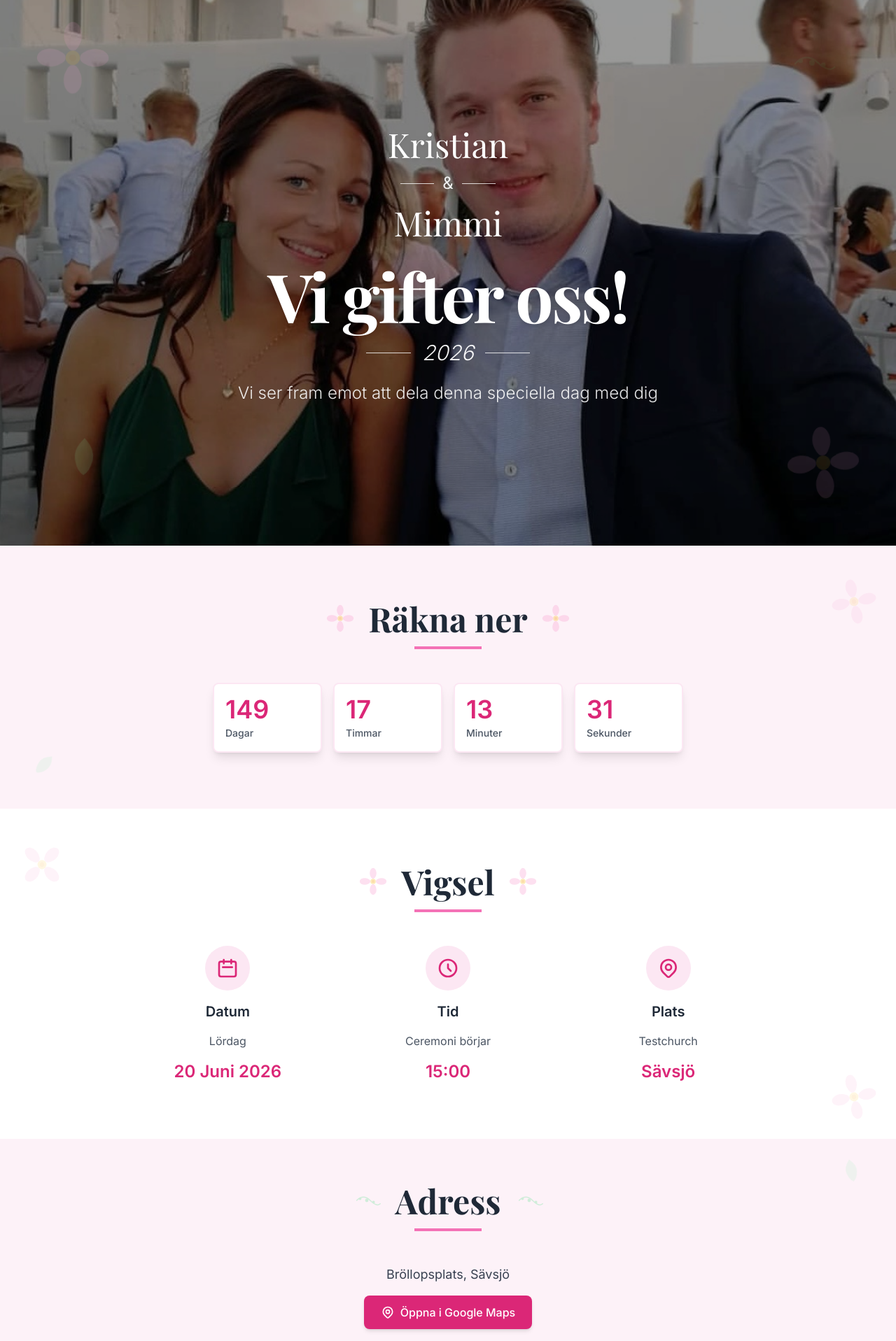
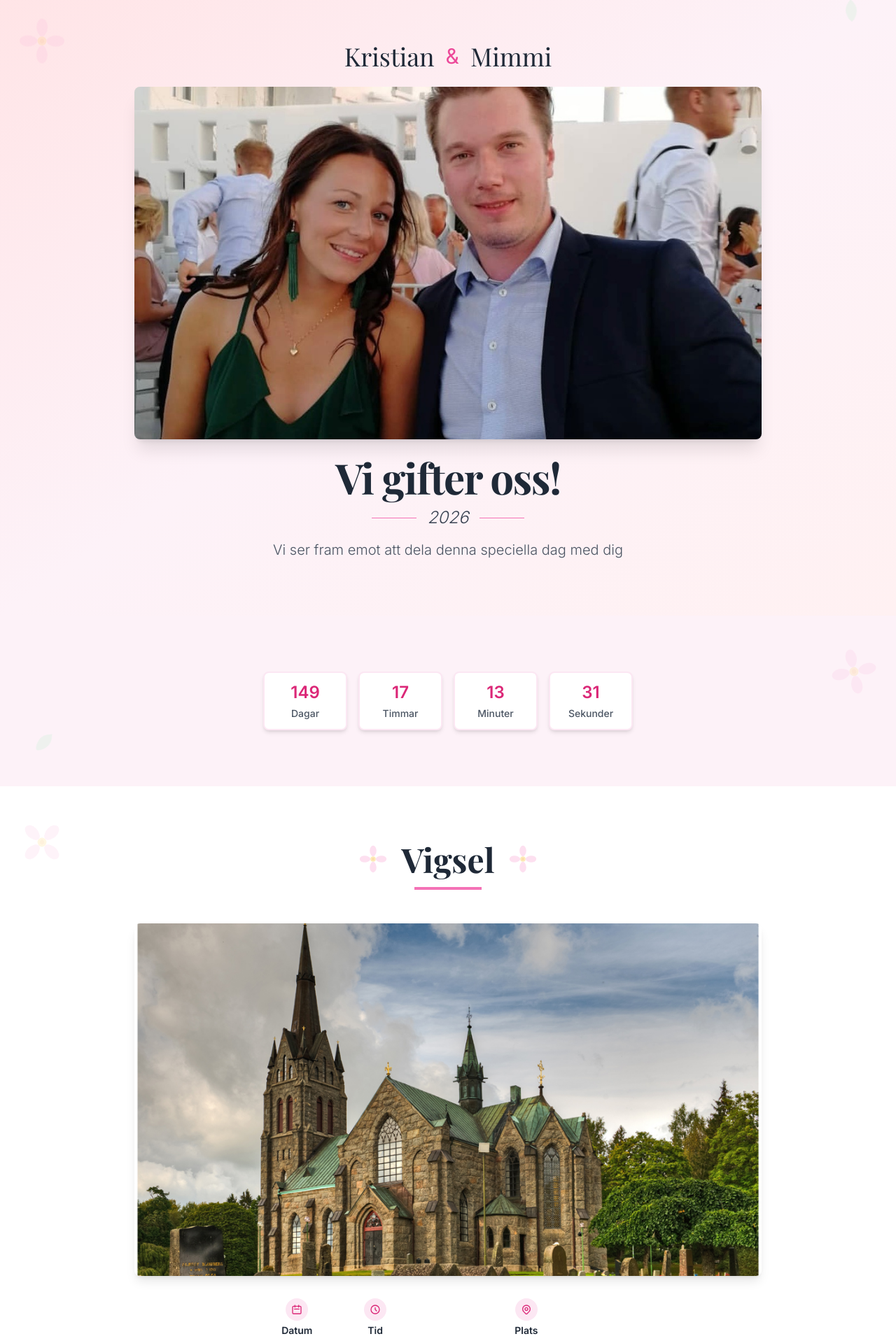
Before and after one commit to olma19/wedding2026, a Next.js app: page / in a window 1280 px wide. Shown: the part 20-1937 px from the top of the page at 70% size. Built offline with nearby package versions, Linux system fonts and the light colour scheme.

Commit message:
add ceremoni

```diff
--- a/components/CountdownTimer.tsx
+++ b/components/CountdownTimer.tsx
@@ -60,16 +60,16 @@ export default function CountdownTimer() {
   ]
 
   return (
-    <div className="grid grid-cols-2 md:grid-cols-4 gap-4 max-w-2xl mx-auto">
+    <div className="flex items-center justify-center gap-3 md:gap-4 max-w-2xl mx-auto">
         {timeUnits.map((unit, index) => (
           <div
             key={unit.label}
-            className="bg-white rounded-lg shadow-lg p-4 border-2 border-pink-100 transform hover:scale-105 transition-transform duration-300"
+            className="bg-white rounded-lg shadow-md p-2 md:p-3 border-2 border-pink-100 flex-1 max-w-[120px] transform hover:scale-105 transition-transform duration-300"
           >
-            <div className="text-3xl md:text-4xl font-bold text-pink-600 mb-1">
+            <div className="text-xl md:text-2xl font-bold text-pink-600 mb-1 text-center">
               {String(unit.value).padStart(2, '0')}
             </div>
-            <div className="text-sm text-gray-600 font-medium">{unit.label}</div>
+            <div className="text-xs md:text-sm text-gray-600 font-medium text-center">{unit.label}</div>
           </div>
         ))}
     </div>
--- a/components/DetailCard.tsx
+++ b/components/DetailCard.tsx
@@ -9,13 +9,13 @@ interface DetailCardProps {
 
 export default function DetailCard({ icon, title, subtitle, mainText }: DetailCardProps) {
   return (
-    <div className="space-y-4 group">
-      <div className="w-16 h-16 bg-pink-100 rounded-full flex items-center justify-center mx-auto transition-all duration-300 group-hover:bg-pink-200 group-hover:scale-110 group-hover:rotate-6">
+    <div className="space-y-1 group">
+      <div className="w-8 h-8 bg-pink-100 rounded-full flex items-center justify-center mx-auto transition-all duration-300 group-hover:bg-pink-200 group-hover:scale-110 group-hover:rotate-6">
         {icon}
       </div>
-      <h3 className="text-xl font-semibold text-gray-800 transition-colors duration-300 group-hover:text-pink-600">{title}</h3>
-      {subtitle && <p className="text-gray-600">{subtitle}</p>}
-      <p className="text-2xl font-bold text-pink-600 transition-all duration-300 group-hover:scale-110">{mainText}</p>
+      <h3 className="text-sm font-semibold text-gray-800 transition-colors duration-300 group-hover:text-pink-600">{title}</h3>
+      {subtitle && <p className="text-xs text-gray-600">{subtitle}</p>}
+      <p className="text-base font-bold text-pink-600 transition-all duration-300 group-hover:scale-110">{mainText}</p>
     </div>
   )
 }
--- a/components/sections/CountdownSection.tsx
+++ b/components/sections/CountdownSection.tsx
@@ -1,5 +1,4 @@
 import FlowerDecoration from '../FlowerDecoration'
-import SectionTitle from '../SectionTitle'
 import CountdownTimer from '../CountdownTimer'
 
 export default function CountdownSection() {
@@ -13,10 +12,7 @@ export default function CountdownSection() {
       </div>
 
       <div className="container mx-auto max-w-4xl relative z-10">
-        <SectionTitle title="Räkna ner" flowerVariant="flower" />
-        <div className="mt-8">
-          <CountdownTimer />
-        </div>
+        <CountdownTimer />
       </div>
     </section>
   )
--- a/components/sections/HeroSection.tsx
+++ b/components/sections/HeroSection.tsx
@@ -8,66 +8,61 @@ export default function HeroSection() {
   const { date, couple } = weddingConfig
 
   return (
-    <section className="relative min-h-screen flex items-center justify-center overflow-hidden">
-      {/* Full-bleed background image – use config.hero.imageUrl when set */}
-      <Image
-        src={weddingConfig.hero?.imageUrl ?? HERO_IMAGE_PLACEHOLDER}
-        alt=""
-        fill
-        className="object-cover"
-        priority
-        sizes="100vw"
-      />
-      {/* Dark overlay for text readability */}
-      <div className="absolute inset-0 bg-black/40" aria-hidden />
-
-      {/* Floral decorations - subtle on dark overlay */}
-      <div className="absolute top-10 left-10 opacity-20 transform rotate-12 animate-float pointer-events-none">
-        <FlowerDecoration size="large" variant="flower" />
+    <section className="relative py-12 md:py-20 px-4 bg-gradient-to-br from-rose-100 via-pink-50 to-rose-50 overflow-hidden">
+      {/* Floral decorations */}
+      <div className="absolute top-10 left-5 opacity-20 transform rotate-12 animate-float pointer-events-none">
+        <FlowerDecoration size="medium" variant="flower" />
       </div>
-      <div className="absolute top-20 right-20 opacity-15 transform -rotate-12 animate-float-slow pointer-events-none" style={{ animationDelay: '1s' }}>
-        <FlowerDecoration size="medium" variant="branch" />
-      </div>
-      <div className="absolute bottom-20 left-20 opacity-20 transform rotate-45 animate-float pointer-events-none" style={{ animationDelay: '2s' }}>
-        <FlowerDecoration size="medium" variant="leaf" />
-      </div>
-      <div className="absolute bottom-10 right-10 opacity-15 transform -rotate-45 animate-float-slow pointer-events-none" style={{ animationDelay: '3s' }}>
-        <FlowerDecoration size="large" variant="flower" />
+      <div className="absolute top-5 right-10 opacity-20 transform -rotate-12 animate-float-slow pointer-events-none" style={{ animationDelay: '1s' }}>
+        <FlowerDecoration size="small" variant="leaf" />
       </div>
 
-      <div className="relative z-10 text-center px-4 py-20">
-        <div className="mb-6">
-          {couple.name1 && couple.name2 && (
-            <div className="mb-8">
-              <h2 className="text-3xl md:text-5xl font-serif font-light text-white mb-2 drop-shadow-md">
+      <div className="container mx-auto max-w-4xl relative z-10">
+        {/* Names in one row above image */}
+        {couple.name1 && couple.name2 && (
+          <div className="text-center mb-6">
+            <div className="flex items-center justify-center gap-3 md:gap-4">
+              <h2 className="text-3xl md:text-4xl font-serif font-light text-gray-800">
                 {couple.name1}
               </h2>
-              <div className="flex items-center justify-center gap-3 my-4">
-                <div className="h-px w-12 bg-white/80"></div>
-                <span className="text-2xl text-white/90">&</span>
-                <div className="h-px w-12 bg-white/80"></div>
-              </div>
-              <h2 className="text-3xl md:text-5xl font-serif font-light text-white drop-shadow-md">
+              <span className="text-2xl md:text-3xl text-pink-500">&</span>
+              <h2 className="text-3xl md:text-4xl font-serif font-light text-gray-800">
                 {couple.name2}
               </h2>
             </div>
-          )}
-          <h1 className="text-6xl md:text-8xl font-serif font-bold text-white mb-4 tracking-tight drop-shadow-md">
+          </div>
+        )}
+
+        {/* Image - not full screen */}
+        <div className="relative w-full aspect-[4/3] md:aspect-video rounded-lg overflow-hidden shadow-xl mb-6">
+          <Image
+            src={weddingConfig.hero?.imageUrl ?? HERO_IMAGE_PLACEHOLDER}
+            alt={`${couple.name1} & ${couple.name2}`}
+            fill
+            className="object-cover"
+            priority
+            sizes="(max-width: 768px) 100vw, 896px"
+          />
+        </div>
+
+        {/* Text below image */}
+        <div className="text-center">
+          <h1 className="text-4xl md:text-6xl font-serif font-bold text-gray-800 mb-3 tracking-tight">
             Vi gifter oss!
           </h1>
-          <div className="flex items-center justify-center gap-4 mb-6">
-            <div className="h-px w-16 bg-white/80"></div>
-            <span className="text-2xl md:text-3xl font-light text-white/95 italic drop-shadow-sm">
+          <div className="flex items-center justify-center gap-3 md:gap-4 mb-4">
+            <div className="h-px w-12 md:w-16 bg-pink-400"></div>
+            <span className="text-xl md:text-2xl font-light text-gray-700 italic">
               {date.year}
             </span>
-            <div className="h-px w-16 bg-white/80"></div>
+            <div className="h-px w-12 md:w-16 bg-pink-400"></div>
           </div>
+          {weddingConfig.hero?.introText && (
+            <p className="text-lg md:text-xl text-gray-600 font-light max-w-2xl mx-auto">
+              {weddingConfig.hero.introText}
+            </p>
+          )}
         </div>
-        {weddingConfig.hero?.introText && (
-          <p className="text-xl md:text-2xl text-white/90 font-light max-w-2xl mx-auto drop-shadow-sm">
-            {weddingConfig.hero.introText}
-          </p>
-        )}
       </div>
     </section>
   )
--- a/components/sections/VigselSection.tsx
+++ b/components/sections/VigselSection.tsx
@@ -1,3 +1,4 @@
+import Image from 'next/image'
 import FlowerDecoration from '../FlowerDecoration'
 import DetailCard from '../DetailCard'
 import SectionTitle from '../SectionTitle'
@@ -19,27 +20,37 @@ export default function VigselSection() {
       <div className="container mx-auto max-w-4xl relative z-10">
         <SectionTitle title="Vigsel" flowerVariant="flower" />
 
-        <div className="grid md:grid-cols-3 gap-12 text-center">
+        <div className="relative w-full aspect-video rounded-lg overflow-hidden shadow-lg mb-8">
+          <Image
+            src="/images/kyrka.jpg"
+            alt="Kyrka"
+            fill
+            className="object-cover"
+            sizes="(max-width: 768px) 100vw, 896px"
+          />
+        </div>
+
+        <div className="flex flex-row justify-center items-center gap-6 md:gap-8 text-center">
           <ScrollAnimation delay={0}>
-            <div className="transform hover:scale-105 transition-transform duration-300">
+            <div className="transform hover:scale-105 transition-transform duration-300 flex-shrink-0">
               <DetailCard
                 icon={
-                  <svg className="w-8 h-8 text-pink-600" fill="none" stroke="currentColor" viewBox="0 0 24 24">
+                  <svg className="w-4 h-4 text-pink-600" fill="none" stroke="currentColor" viewBox="0 0 24 24">
                     <path strokeLinecap="round" strokeLinejoin="round" strokeWidth={2} d="M8 7V3m8 4V3m-9 8h10M5 21h14a2 2 0 002-2V7a2 2 0 00-2-2H5a2 2 0 00-2 2v12a2 2 0 002 2z" />
                   </svg>
                 }
                 title="Datum"
                 subtitle={date.day}
-                mainText={date.fullDate}
+                mainText={date.shortDate}
               />
             </div>
           </ScrollAnimation>
 
           <ScrollAnimation delay={200}>
-            <div className="transform hover:scale-105 transition-transform duration-300">
+            <div className="transform hover:scale-105 transition-transform duration-300 flex-shrink-0">
               <DetailCard
                 icon={
-                  <svg className="w-8 h-8 text-pink-600" fill="none" stroke="currentColor" viewBox="0 0 24 24">
+                  <svg className="w-4 h-4 text-pink-600" fill="none" stroke="currentColor" viewBox="0 0 24 24">
                     <path strokeLinecap="round" strokeLinejoin="round" strokeWidth={2} d="M12 8v4l3 3m6-3a9 9 0 11-18 0 9 9 0 0118 0z" />
                   </svg>
                 }
@@ -51,10 +62,10 @@ export default function VigselSection() {
           </ScrollAnimation>
 
           <ScrollAnimation delay={400}>
-            <div className="transform hover:scale-105 transition-transform duration-300">
+            <div className="transform hover:scale-105 transition-transform duration-300 flex-shrink-0">
               <DetailCard
                 icon={
-                  <svg className="w-8 h-8 text-pink-600" fill="none" stroke="currentColor" viewBox="0 0 24 24">
+                  <svg className="w-4 h-4 text-pink-600" fill="none" stroke="currentColor" viewBox="0 0 24 24">
                     <path strokeLinecap="round" strokeLinejoin="round" strokeWidth={2} d="M17.657 16.657L13.414 20.9a1.998 1.998 0 01-2.827 0l-4.244-4.243a8 8 0 1111.314 0z" />
                     <path strokeLinecap="round" strokeLinejoin="round" strokeWidth={2} d="M15 11a3 3 0 11-6 0 3 3 0 016 0z" />
                   </svg>
--- a/config/wedding.ts
+++ b/config/wedding.ts
@@ -7,6 +7,7 @@ export const weddingConfig: WeddingConfig = {
     month: 'Juni',
     year: '2026',
     fullDate: '20 Juni 2026',
+    shortDate: '20/6 -26',
   },
 
   ceremony: {
@@ -15,10 +16,10 @@ export const weddingConfig: WeddingConfig = {
   },
 
   location: {
-    name: 'Testchurch',
-    address: 'Sävsjö',
-    fullAddress: 'Bröllopsplats, Sävsjö',
-    mapUrl: 'https://www.google.com/maps/search/?api=1&query=Sävsjö',
+    name: 'Vallsjö Kyrka',
+    address: 'Eksjöhovgårdsvägen, 576 91 Sävsjö',
+    fullAddress: 'Eksjöhovgårdsvägen, 576 91 Sävsjö',
+    mapUrl: 'https://www.google.com/maps/search/?api=1&query=Vallsjö+Kyrka+Sävsjö',
   },
 
   couple: {
--- a/types/wedding.ts
+++ b/types/wedding.ts
@@ -4,6 +4,7 @@ export interface WeddingDate {
   month: string
   year: string
   fullDate: string
+  shortDate: string
 }
 
 export interface Ceremony {
```
